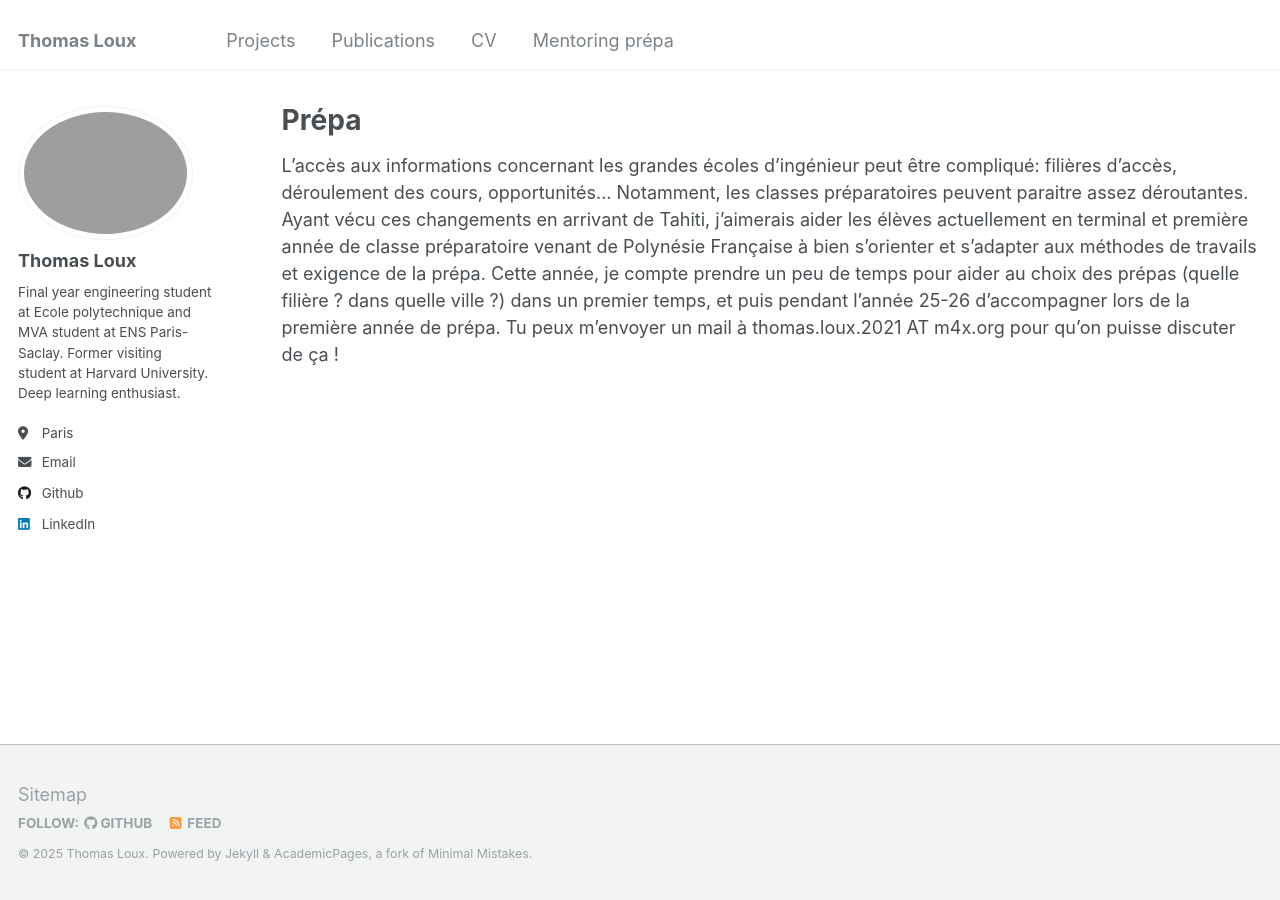
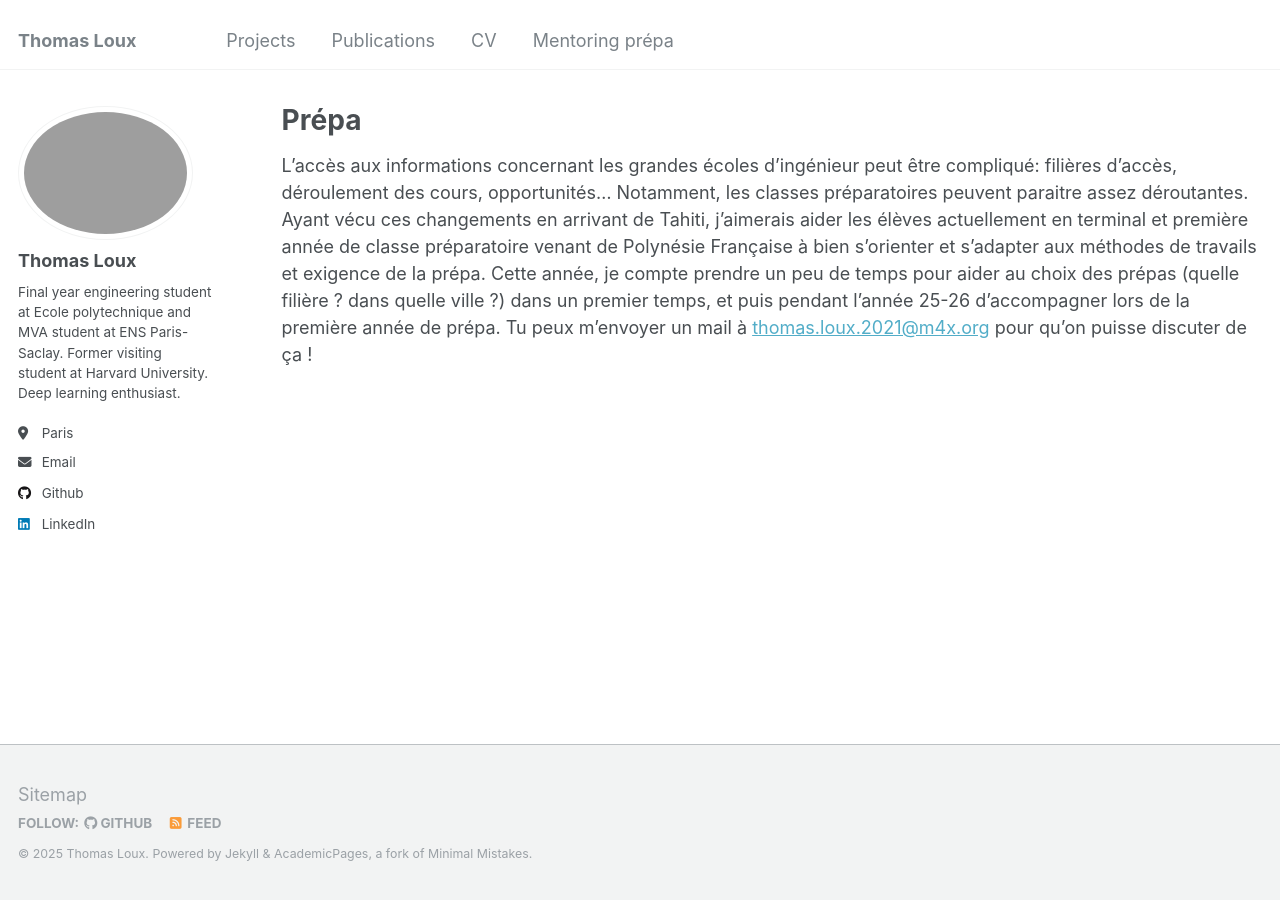
Before and after one commit to thomasloux/thomasloux.github.io, a Jekyll site: the page built from _pages/prepa.md, in a window 1280 px wide. Built offline with Jekyll 4.4.1, drawn with Linux system fonts in a browser that asks for light colours.

```diff
--- a/_pages/prepa.md
+++ b/_pages/prepa.md
@@ -9,4 +9,4 @@ redirect_from:
 
 {% include base_path %}
 
-L'accès aux informations concernant les grandes écoles d'ingénieur peut être compliqué: filières d'accès, déroulement des cours, opportunités... Notamment, les classes préparatoires peuvent paraitre assez déroutantes. Ayant vécu ces changements en arrivant de Tahiti, j'aimerais aider les élèves actuellement en terminal et première année de classe préparatoire venant de Polynésie Française à bien s'orienter et s'adapter aux méthodes de travails et exigence de la prépa. Cette année, je compte prendre un peu de temps pour aider au choix des prépas (quelle filière ? dans quelle ville ?) dans un premier temps, et puis pendant l'année 25-26 d'accompagner lors de la première année de prépa. Tu peux m'envoyer un mail à thomas.loux.2021 AT m4x.org pour qu'on puisse discuter de ça !
+L'accès aux informations concernant les grandes écoles d'ingénieur peut être compliqué: filières d'accès, déroulement des cours, opportunités... Notamment, les classes préparatoires peuvent paraitre assez déroutantes. Ayant vécu ces changements en arrivant de Tahiti, j'aimerais aider les élèves actuellement en terminal et première année de classe préparatoire venant de Polynésie Française à bien s'orienter et s'adapter aux méthodes de travails et exigence de la prépa. Cette année, je compte prendre un peu de temps pour aider au choix des prépas (quelle filière ? dans quelle ville ?) dans un premier temps, et puis pendant l'année 25-26 d'accompagner lors de la première année de prépa. Tu peux m'envoyer un mail à [thomas.loux.2021@m4x.org](mailto:thomas.loux.2021@m4x.org) pour qu'on puisse discuter de ça !
```
